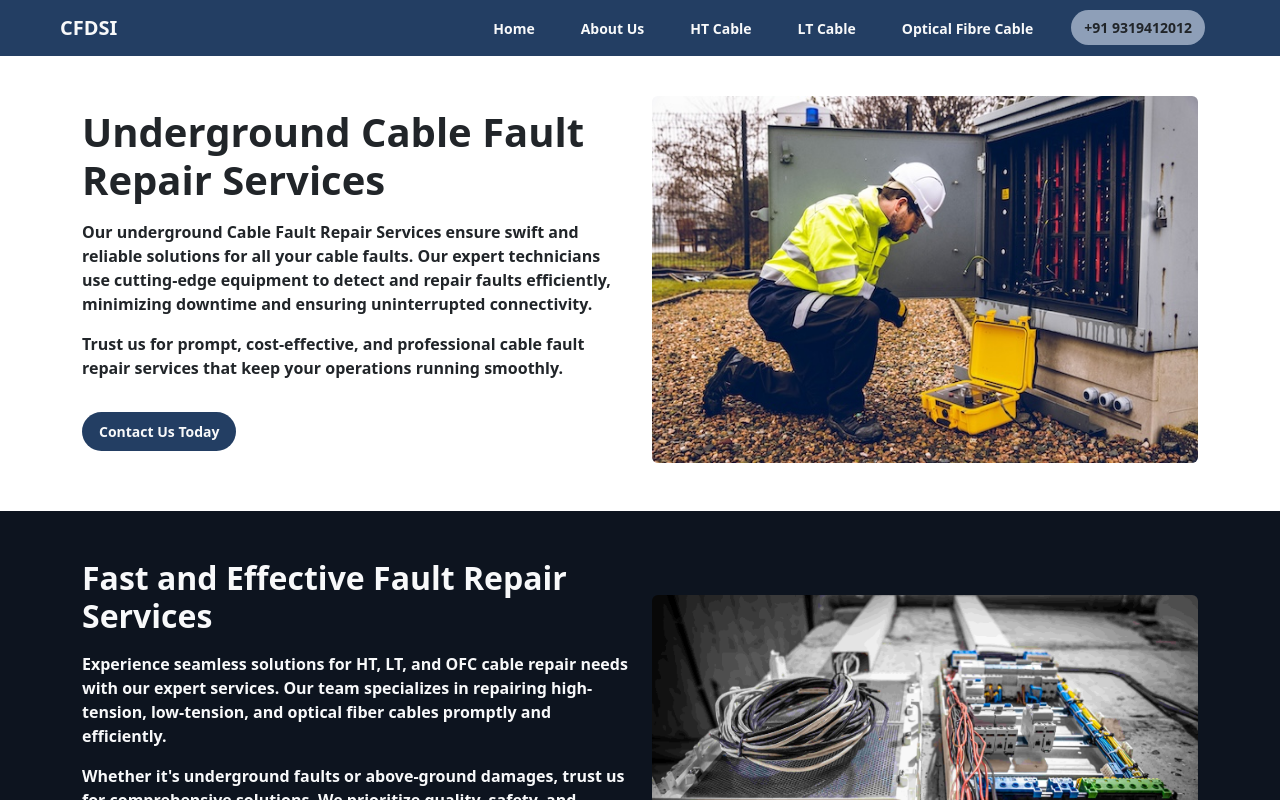
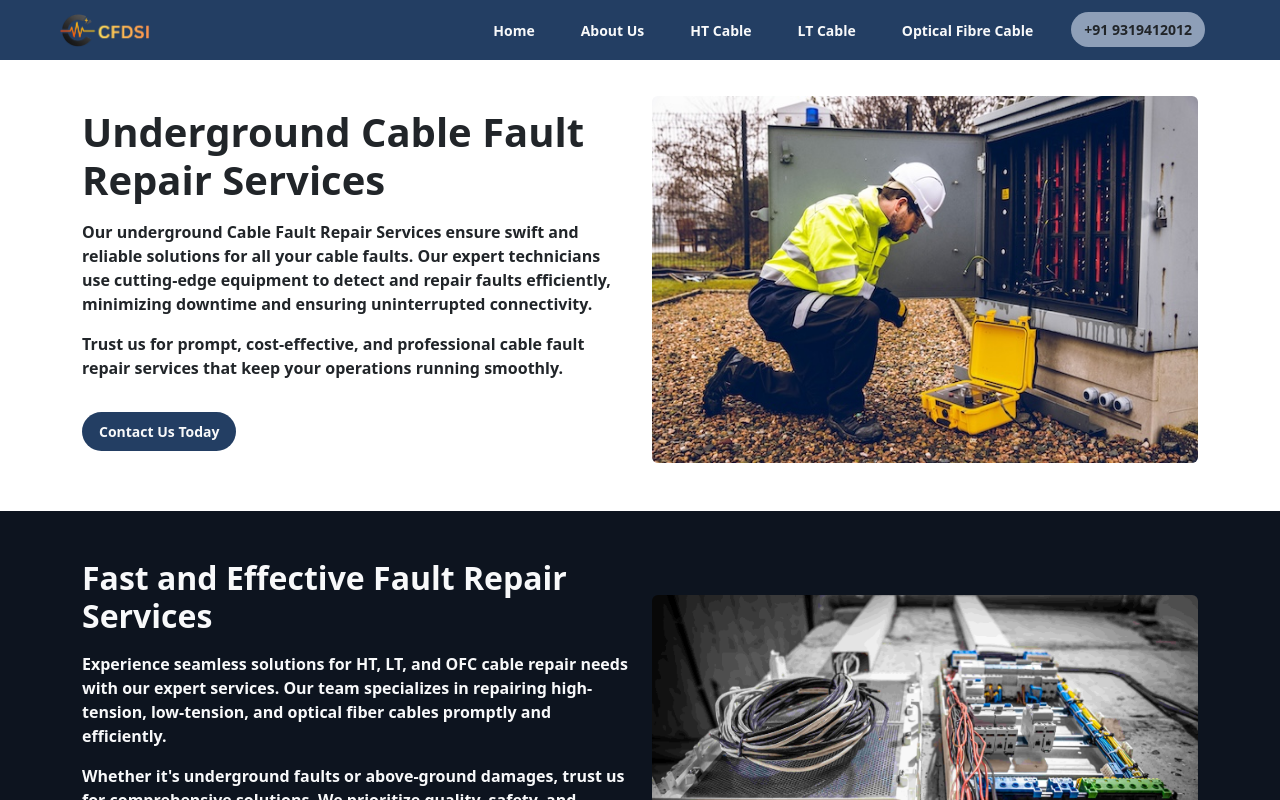
Before and after one commit to deke-r/cfdsi, a React (Create React App) app in the folder client/: page / in a window 1280 px wide. Shown: the top 800 px of the page. Built offline with nearby package versions, Linux system fonts and the light colour scheme.

Commit message:
sitemap and logo added

```diff
--- a/client/src/components/Navbar.jsx
+++ b/client/src/components/Navbar.jsx
@@ -1,6 +1,6 @@
 import React from "react";
 import { Link } from "react-router-dom";
-
+import logo from "../assets/images/logo.png";
 const Navbar = () => {
   return (
     <>
@@ -10,8 +10,8 @@
             className="navbar-brand ms-md-5 text-light fw-semibold"
             to="/cfdsi"
           >
-            CFDSI
-          </Link>
+           <img src={logo} alt="logo" width={90}
+/>          </Link>
           <button
             className="navbar-toggler"
             type="button"
```
Also changed, not shown: client/public/robots.txt, client/src/assets/images/logo.png (added), 1 other file (tests, documents, lock files or other folders).
